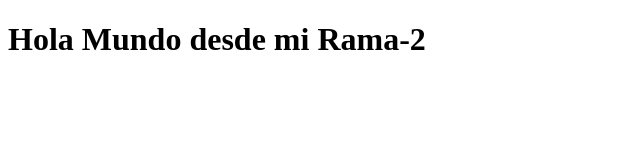
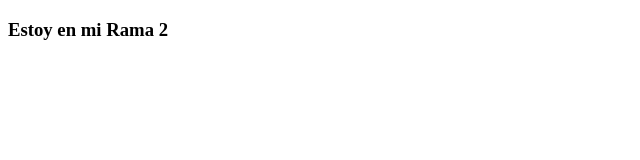
Before and after one commit to Pablo-935/Repositorio-Nuevo, a plain HTML site: page index.html in a window 1280 px wide. Shown: the whole page, without its empty margins (0-640 px from the left). Drawn offline with Linux system fonts and the light colour scheme.

Commit message:
Estoy en mi Rama 2

```diff
--- a/index.html
+++ b/index.html
@@ -6,6 +6,6 @@
     <title>Document</title>
 </head>
 <body>
-    <h1>Hola Mundo desde mi Rama-2</h1>
+    <h3>Estoy en mi Rama 2</h3>
 </body>
 </html>
```
